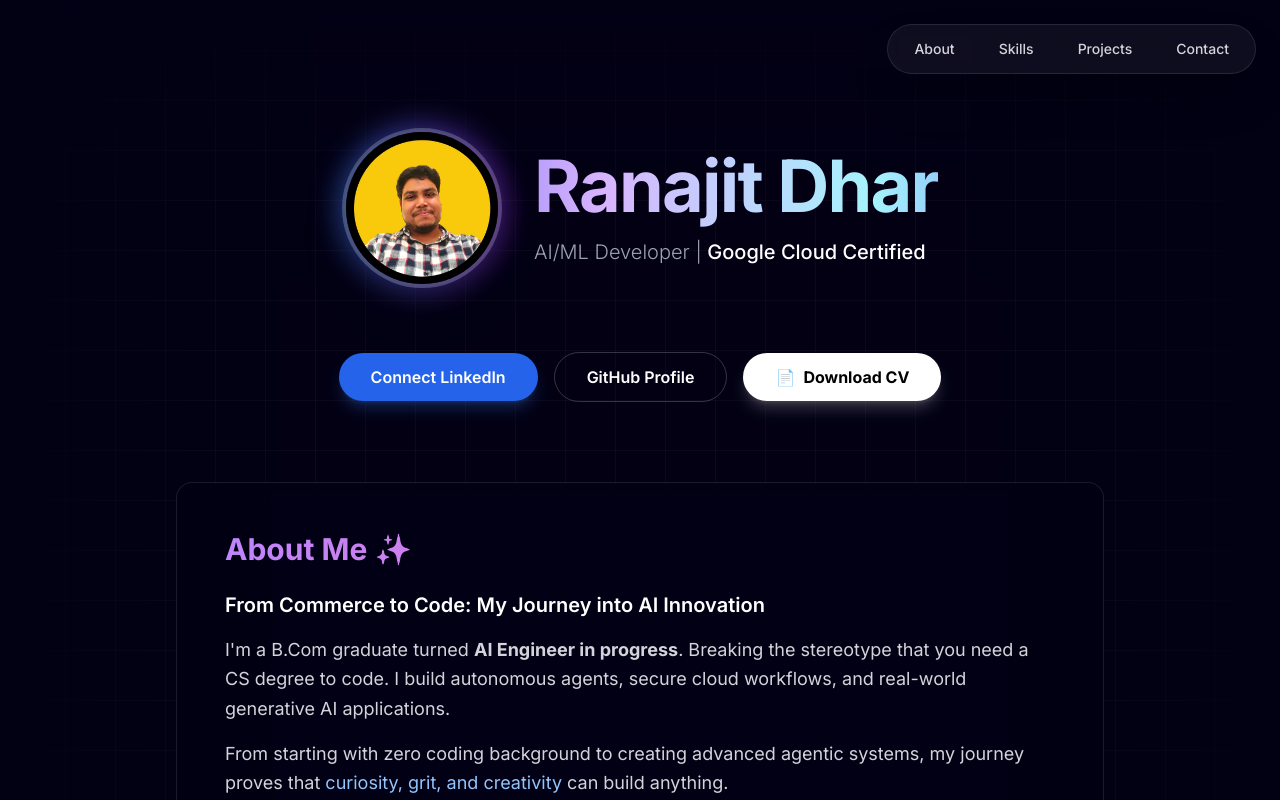
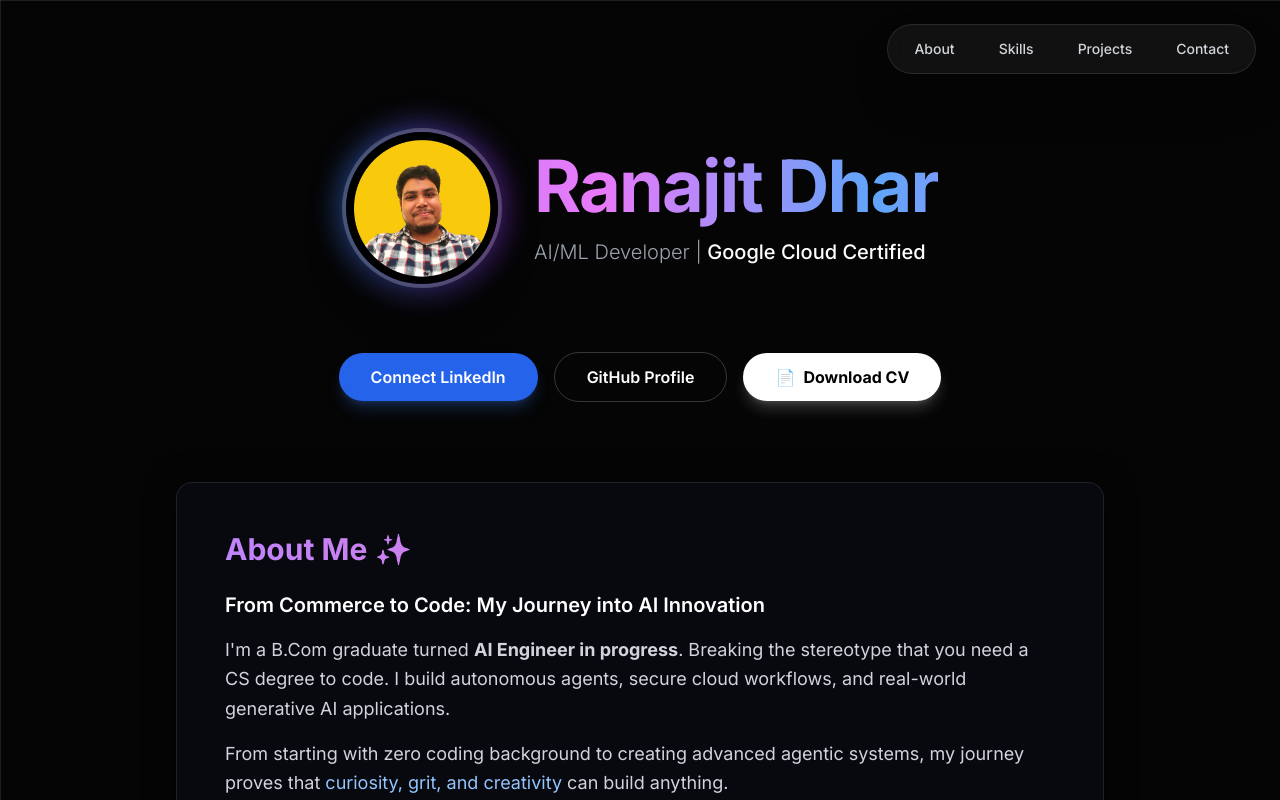
Before and after one commit to ranajitdharpersonal/portfolio, a Next.js app: page / in a window 1280 px wide. Shown: the top 800 px of the page. Built offline with nearby package versions, Linux system fonts and the light colour scheme.

Commit message:
new bento

```diff
--- a/app/globals.css
+++ b/app/globals.css
@@ -8,44 +8,49 @@
 
 body {
   color: rgb(var(--foreground-rgb));
-  background-color: #030014; /* Deepest Dark Blue/Black */
+  background-color: #050505; /* Pitch Black er cheye ektu light */
 
-  /* --- CYBER GRID PATTERN --- */
-  /* Horizontal ar Vertical lines */
+  /* --- VISIBLE CYBER GRID --- */
   background-image:
-    linear-gradient(rgba(255, 255, 255, 0.03) 1px, transparent 1px),
-    linear-gradient(90deg, rgba(255, 255, 255, 0.03) 1px, transparent 1px);
+    /* Vertical Lines (Lomba) */
+    linear-gradient(to right, rgba(255, 255, 255, 0.1) 1px, transparent 1px),
+    /* Horizontal Lines (Aara-ari) */
+    linear-gradient(to bottom, rgba(255, 255, 255, 0.1) 1px, transparent 1px);
 
-  background-size: 50px 50px; /* Grid er box er size */
-  background-position: center top;
+  background-size: 50px 50px; /* Box er size */
 
-  /* Center e ekta "Spotlight" glow */
-  box-shadow: inset 0 0 150px 100px #030014;
+  /* Top Center e ekta Blue Glow jate Grid ta shine kore */
+  background-repeat: repeat;
+  background-attachment: fixed;
+
+  /* Glow Effect Overlay using pseudo-element trick in body isn't easy,
+     so we use a radial gradient on html or just let the grid sit on dark bg */
 
   min-height: 100vh;
   font-family: 'Inter', sans-serif;
   overflow-x: hidden;
 }
 
-/* Glass Card - Grid er opore jeno bhalo photte */
+/* Glass Card */
 .gamma-card {
-  background: rgba(3, 0, 20, 0.6); /* Ektu dark kora holo */
+  background: rgba(10, 10, 20, 0.7); /* Card gulo ektu dark kora holo */
   border: 1px solid rgba(255, 255, 255, 0.1);
   backdrop-filter: blur(12px);
   border-radius: 16px;
   transition: all 0.4s ease;
+  box-shadow: 0 4px 30px rgba(0, 0, 0, 0.5);
 }
 
 .gamma-card:hover {
-  background: rgba(255, 255, 255, 0.03);
-  border-color: rgba(99, 102, 241, 0.4); /* Indigo glow */
+  background: rgba(30, 30, 50, 0.8);
+  border-color: rgba(96, 165, 250, 0.5); /* Blue glow on hover */
   transform: translateY(-5px);
-  box-shadow: 0 0 40px rgba(99, 102, 241, 0.15);
+  box-shadow: 0 0 30px rgba(96, 165, 250, 0.2);
 }
 
-/* Animations */
+/* Animations (Same as before) */
 .animate-text-shine {
-  background: linear-gradient(to right, #a5f3fc, #6366f1, #d8b4fe, #a5f3fc);
+  background: linear-gradient(to right, #60a5fa, #c084fc, #e879f9, #60a5fa);
   -webkit-background-clip: text;
   background-clip: text;
   color: transparent;
```
